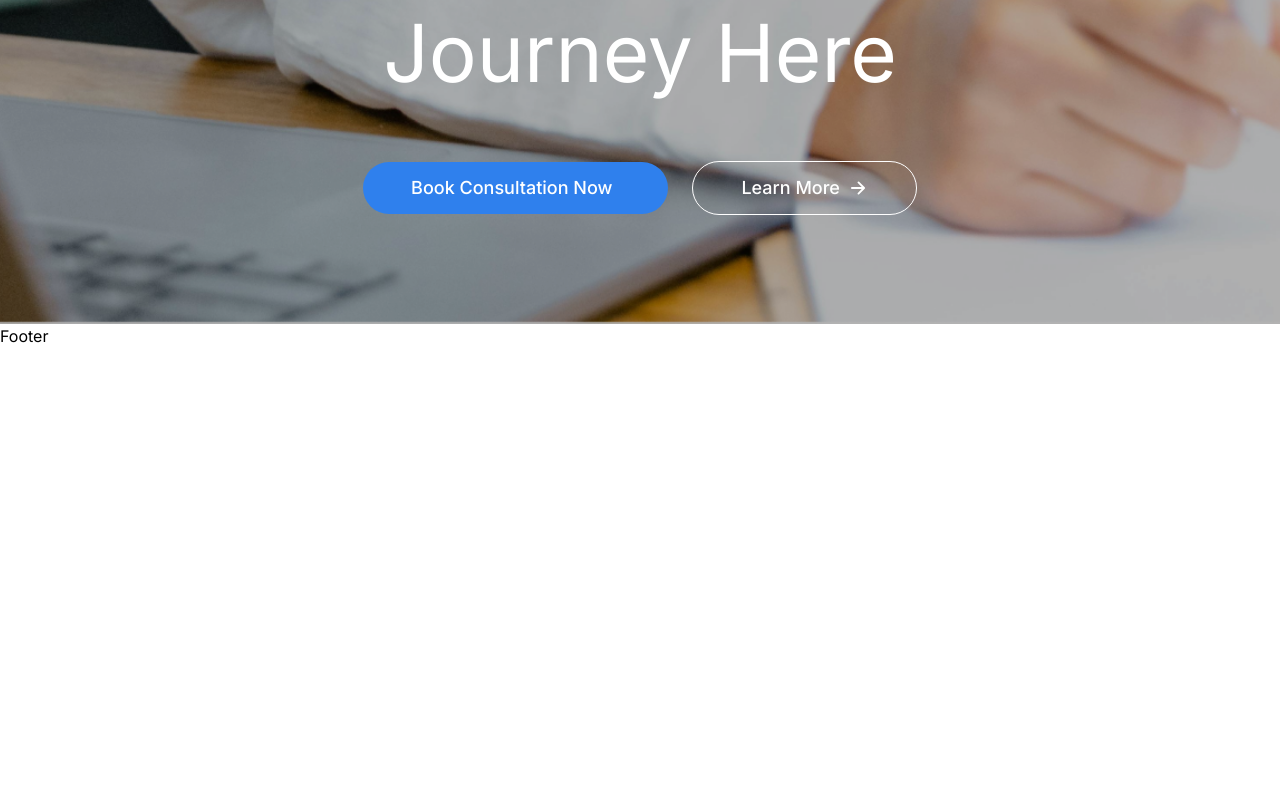
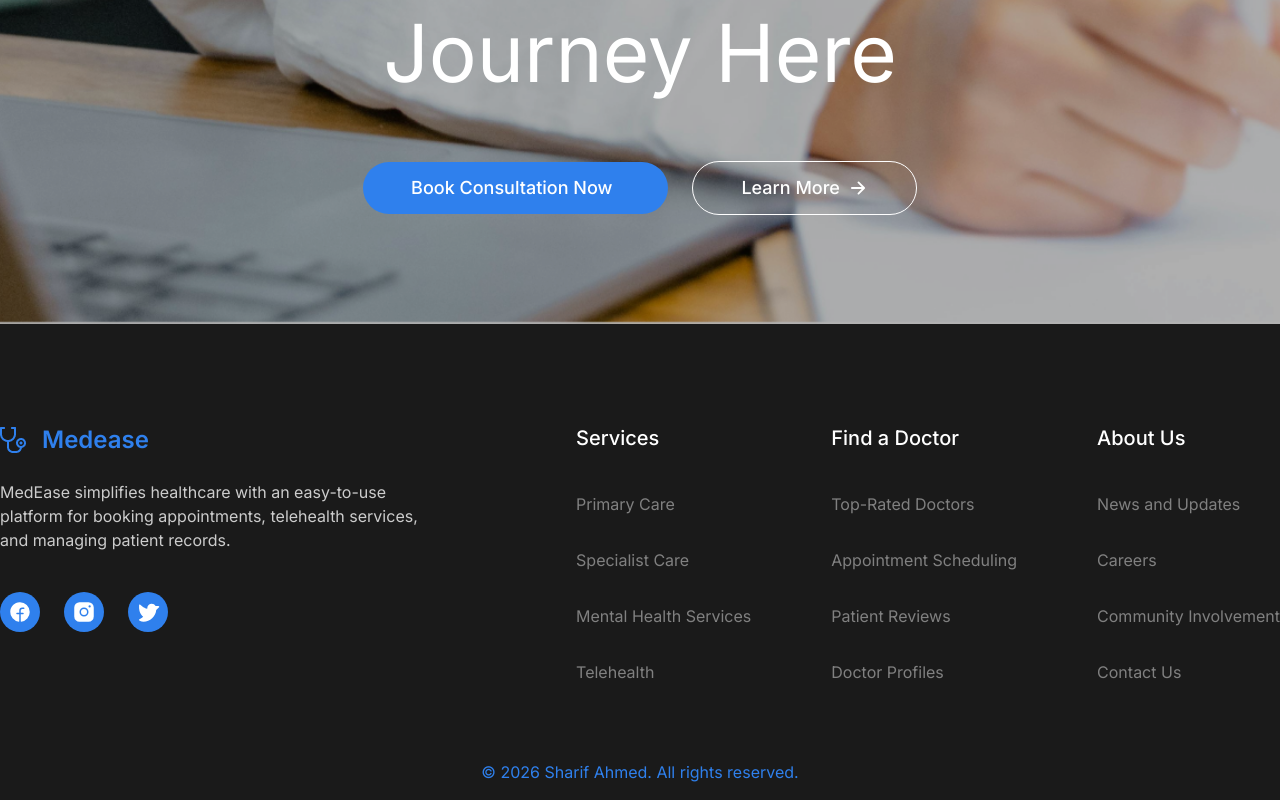
Before and after one commit to sharifstack/MedEase---Healthcare-Appointment, a Next.js app: page / in a window 1280 px wide. Shown: the part 5811-6611 px from the top of the page. Before the commit the page ends 6159 px from the top, so only its background shows below. Built offline with nearby package versions, Linux system fonts and the light colour scheme.

Commit message:
Feat: Footer Section done

```diff
--- a/app/components/layout/Footer.tsx
+++ b/app/components/layout/Footer.tsx
@@ -1,7 +1,107 @@
+import Image from "next/image";
+import Link from "next/link";
+import { title } from "process";
 import React from "react";
+import {
+  PiFacebookLogoFill,
+  PiInstagramLogoFill,
+  PiTwitterLogoFill,
+} from "react-icons/pi";
+
+const footerItems = [
+  {
+    id: 1,
+    title: "Services",
+    items: [
+      { name: "Primary Care" },
+      { name: "Specialist Care" },
+      { name: "Mental Health Services" },
+      { name: "Telehealth" },
+    ],
+  },
+
+  {
+    id: 2,
+    title: "Find a Doctor",
+    items: [
+      { name: "Top-Rated Doctors" },
+      { name: "Appointment Scheduling" },
+      { name: "Patient Reviews" },
+      { name: "Doctor Profiles" },
+    ],
+  },
+
+  {
+    id: 3,
+    title: "About Us",
+    items: [
+      { name: "News and Updates" },
+      { name: "Careers" },
+      { name: "Community Involvement" },
+      { name: "Contact Us" },
+    ],
+  },
+];
 
 const Footer = () => {
-  return <div>Footer</div>;
+  return (
+    <footer className="bg-footercolor pt-25">
+      <div className="container">
+        <div className="flex  items-start justify-between">
+          <div>
+            <Link href={"/"}>
+              <div className="logo flex items-center gap-4">
+                <Image src="/logo.png" alt="Logo" width={26} height={26} />
+                <div className="title">
+                  <h1 className="text-2xl font-semibold text-primary">
+                    Medease
+                  </h1>
+                </div>
+              </div>
+            </Link>
+
+            <p className="text-[#CCCCCC] max-w-106 text-base font-normal pt-6 pb-10">
+              MedEase simplifies healthcare with an easy-to-use platform for
+              booking appointments, telehealth services, and managing patient
+              records.
+            </p>
+
+            <div className="icons flex items-center gap-6">
+              <div className="p-2 bg-primary rounded-full cursor-pointer">
+                <PiFacebookLogoFill className="text-2xl text-white " />
+              </div>
+              <div className="p-2 bg-primary rounded-full cursor-pointer">
+                <PiInstagramLogoFill className="text-2xl text-white" />
+              </div>
+              <div className="p-2 bg-primary rounded-full cursor-pointer">
+                <PiTwitterLogoFill className="text-2xl text-white" />
+              </div>
+            </div>
+          </div>
+
+          <div className="flex items-center gap-20">
+            {footerItems.map((item) => (
+              <div className="">
+                <h4 className="text-xl font-medium text-white mb-6">
+                  {item.title}
+                </h4>
+                <ul>
+                  {item.items.map((subItem, index) => (
+                    <li key={index} className="text-secondary font-normal py-4">
+                      {subItem.name}
+                    </li>
+                  ))}
+                </ul>
+              </div>
+            ))}
+          </div>
+        </div>
+      </div>
+      <h4 className="text-center text-primary pt-15 pb-4">
+        © 2026 Sharif Ahmed. All rights reserved.
+      </h4>
+    </footer>
+  );
 };
 
 export default Footer;
--- a/app/globals.css
+++ b/app/globals.css
@@ -7,7 +7,7 @@
   --color-background: #f7f7f7;
   --color-textbadge: #f2f7ff;
   --color-slidericon: #e6e6e6;
-  --color-footer: #1a1a1a;
+  --color-footercolor: #1a1a1a;
 }
 
 body {
```
